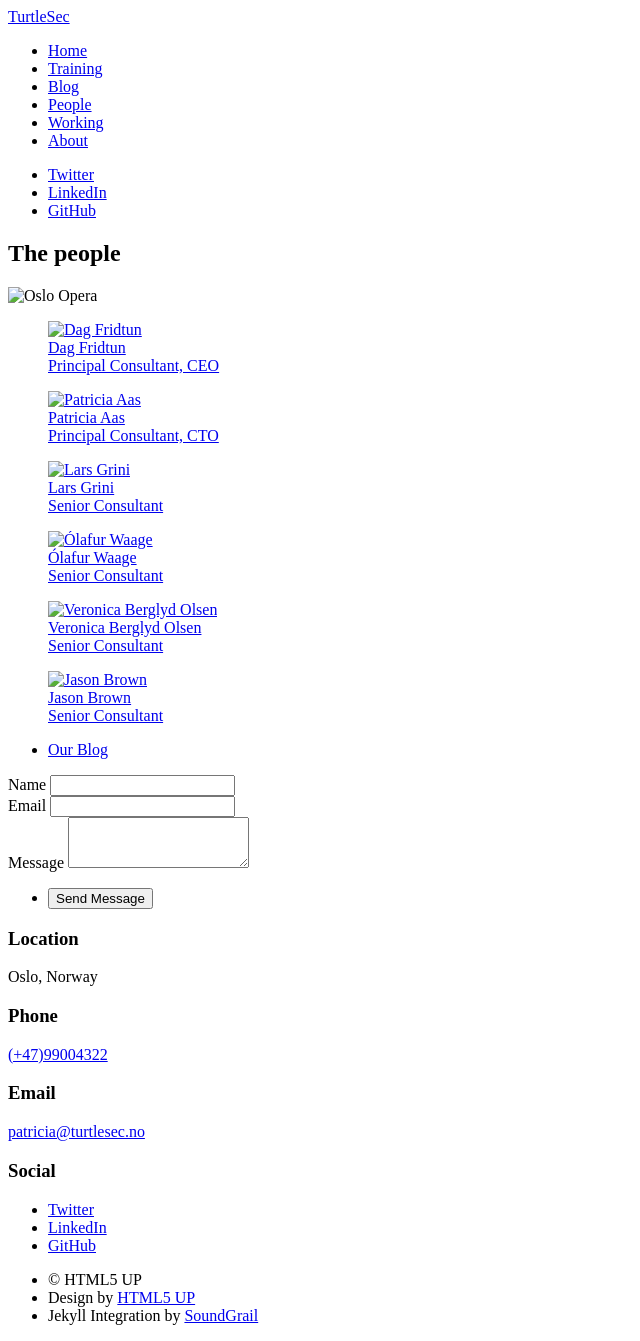
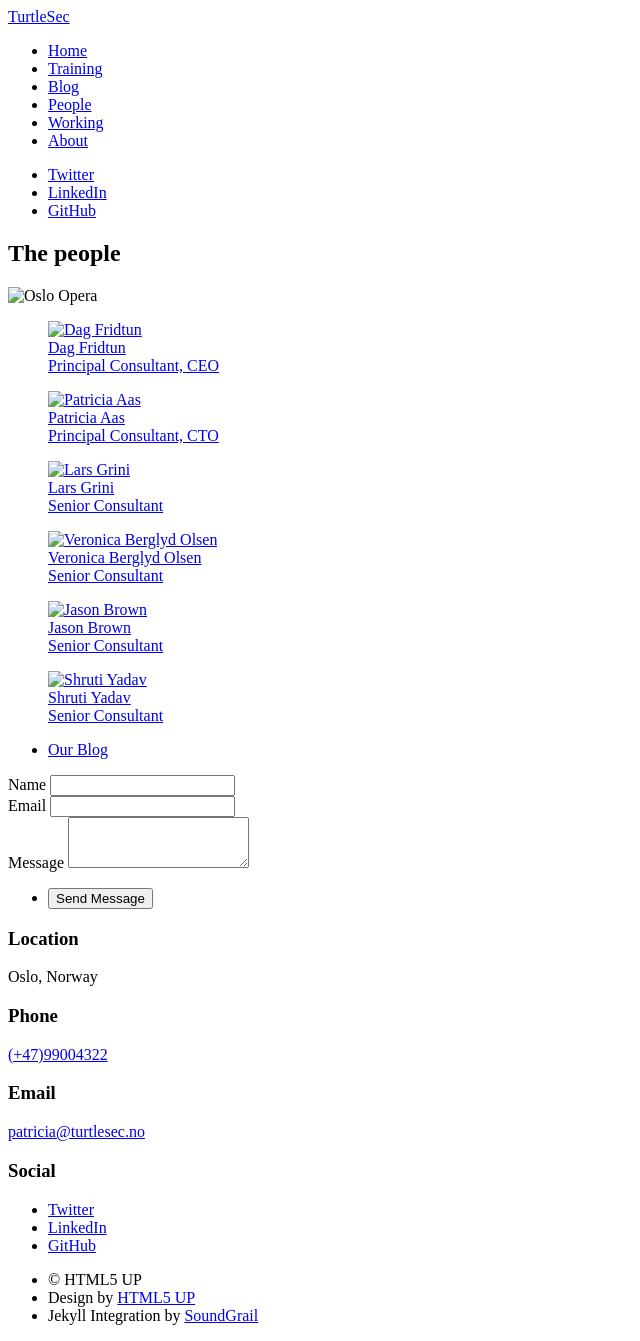
Before and after one commit to turtlesec-no/turtlesec-no.github.io, a Jekyll site: the page built from people.html, in a window 1280 px wide. Shown: the whole page, without its empty margins (0-640 px from the left). Built offline with Jekyll 4.4.1, drawn with Linux system fonts in a browser that asks for light colours; nearby versions of some CDN libraries.

Commit message:
Add Shruti to people (remove Olafur)

```diff
--- a/people.html
+++ b/people.html
@@ -55,19 +55,6 @@
         </div>
         <div class="item">
             <figure>
-                <a class="image fit" href="https://www.linkedin.com/in/olafurw/">
-                    <picture>
-                        <source media="(max-width:300px)" srcset="{{ "/images/profile_olafur.250.jpg" | absolute_url }}">
-                        <img src="{{ "/images/profile_olafur.500.jpg" | absolute_url }}" alt="Ólafur Waage" />
-                    </picture>
-                </a>
-                <a class="image fit" href="https://www.linkedin.com/in/olafurw/">
-                    <figcaption>Ólafur Waage<br>Senior Consultant</figcaption>
-                </a>
-            </figure>
-        </div>
-        <div class="item">
-            <figure>
                 <a class="image fit" href="https://www.linkedin.com/in/veronicakbolsen/">
                     <picture>
                         <source media="(max-width:300px)" srcset="{{ "/images/profile_veronica.250.jpg" | absolute_url }}">
@@ -92,5 +79,18 @@
                 </a>
             </figure>
         </div>
+        <div class="item">
+            <figure>
+                <a class="image fit" href="https://www.linkedin.com/in/shruti-yadav-687754186/">
+                    <picture>
+                        <source media="(max-width:300px)" srcset="{{ "/images/profile_shruti.250.jpg" | absolute_url }}">
+                        <img src="{{ "/images/profile_shruti.500.jpg" | absolute_url }}" alt="Shruti Yadav" />
+                    </picture>
+                </a>
+                <a class="image fit" href="https://www.linkedin.com/in/shruti-yadav-687754186/">
+                    <figcaption>Shruti Yadav<br>Senior Consultant</figcaption>
+                </a>
+            </figure>
+        </div>
     </div>
 </div>
```
Also changed, not shown: images/profile_olafur.1000.jpg (deleted), images/profile_olafur.250.jpg (deleted), images/profile_olafur.500.jpg (deleted).
